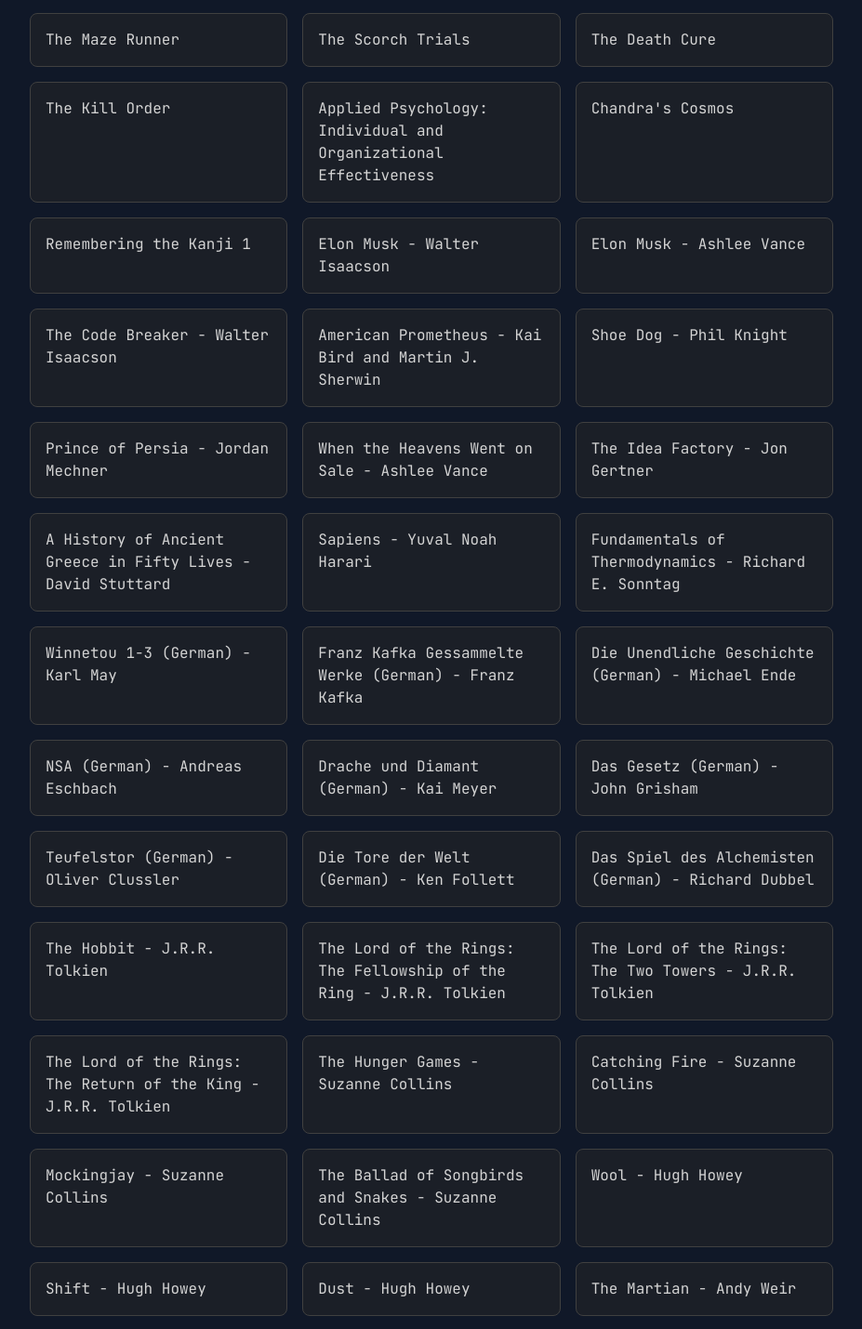
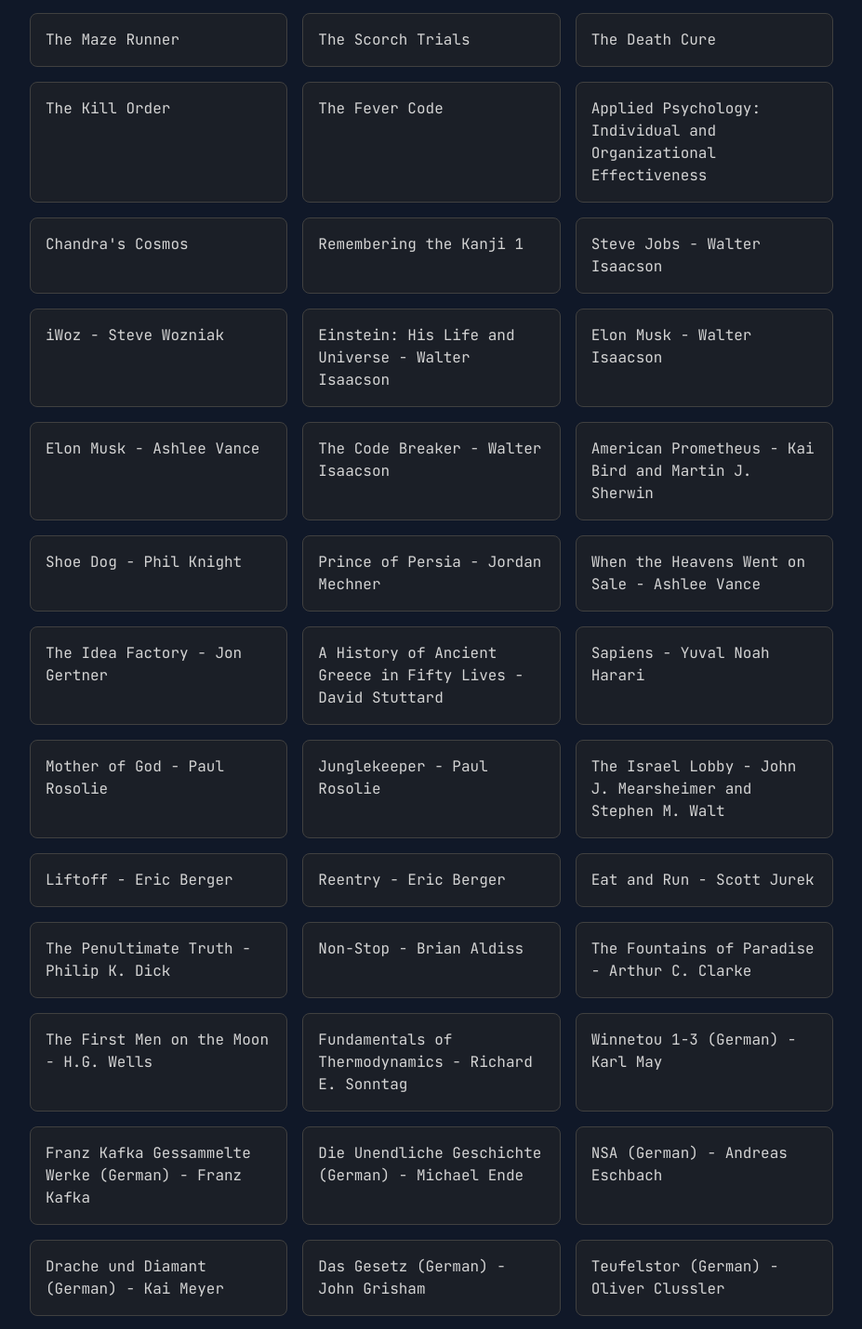
Before and after one commit to bobelmasry/personal-site, a Next.js app: page /library in a window 1280 px wide. Shown: the part 1055-2485 px from the top of the page at 93% size, without its empty margins (176-1103 px from the left). Built offline with nearby package versions, Linux system fonts and the light colour scheme.

Commit message:
added new books to the library and a new book read

```diff
--- /dev/null
+++ b/content/reading/fever-code.md
@@ -0,0 +1,9 @@
+---
+title: "The Fever Code"
+author: "James Dashner"
+rating: 8
+dateRead: "7/25/2026"
+---
+
+## Notes
+- Incredible prequel to how the Maze was built and Thomas' and Teresa's involvement in the project. I just wish it was longer, I finished the entire book in a single airplane flight
--- a/pages/library.tsx
+++ b/pages/library.tsx
@@ -30,9 +30,13 @@
     'The Scorch Trials',
     'The Death Cure',
     'The Kill Order',
+    'The Fever Code',
     'Applied Psychology: Individual and Organizational Effectiveness',
     'Chandra\'s Cosmos',
     'Remembering the Kanji 1',
+    'Steve Jobs - Walter Isaacson',
+    'iWoz - Steve Wozniak',
+    'Einstein: His Life and Universe - Walter Isaacson',
     'Elon Musk - Walter Isaacson',
     'Elon Musk - Ashlee Vance',
     'The Code Breaker - Walter Isaacson',
@@ -43,6 +47,16 @@
     'The Idea Factory - Jon Gertner',
     'A History of Ancient Greece in Fifty Lives - David Stuttard',
     'Sapiens - Yuval Noah Harari',
+    'Mother of God - Paul Rosolie',
+    'Junglekeeper - Paul Rosolie',
+    'The Israel Lobby - John J. Mearsheimer and Stephen M. Walt',
+    'Liftoff - Eric Berger',
+    'Reentry - Eric Berger',
+    'Eat and Run - Scott Jurek',
+    'The Penultimate Truth - Philip K. Dick',
+    'Non-Stop - Brian Aldiss',
+    'The Fountains of Paradise - Arthur C. Clarke',
+    'The First Men on the Moon - H.G. Wells',
     'Fundamentals of Thermodynamics - Richard E. Sonntag',
     'Winnetou 1-3 (German) - Karl May',
     'Franz Kafka Gessammelte Werke (German) - Franz Kafka',
@@ -77,7 +91,6 @@
     'Harry Potter and the Order of the Phoenix - J.K. Rowling',
     'Harry Potter and the Half-Blood Prince - J.K. Rowling',
     'Norse Mythology - Neil Gaiman',
-    'Dune - Frank Herbert',
     'Assassin\'s Creed: Odyssey - Gordon Doherty',
     'Attack on Titan 1-5 - Hajime Isayama',
     'Fullmetal Alchemist 1-27 - Hiromu Arakawa',
```
Also changed, not shown: package.json (+10 -10 lines), 1 other file (tests, documents, lock files or other folders).
